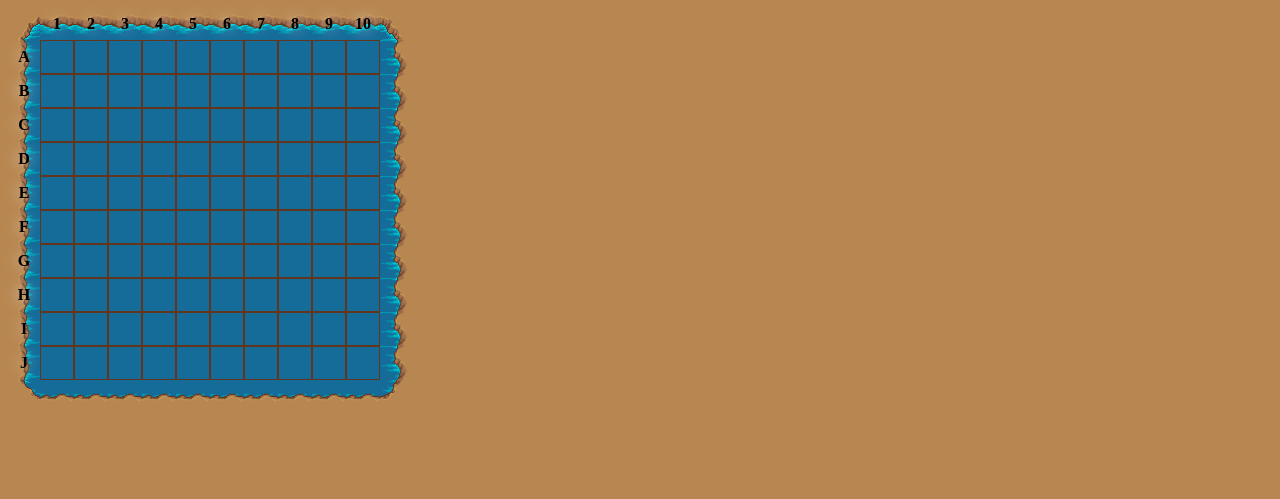
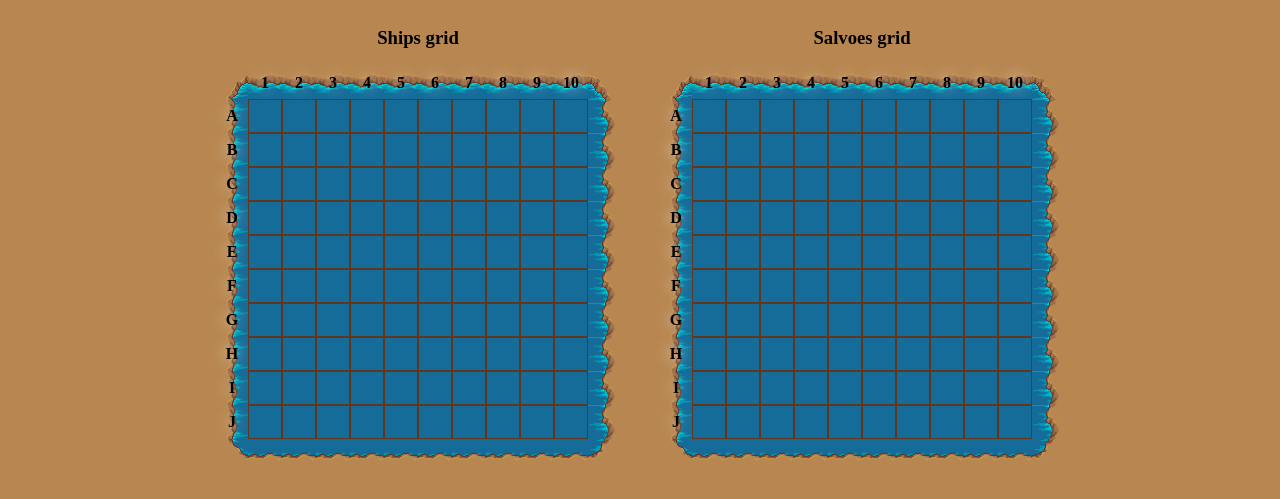
Before and after one commit to BrunoAOR/salvo, a Spring Boot app: page /web/game.html in a window 1280 px wide. Shown: the top 499 px of the page. Run offline with Spring Boot 4, Linux system fonts and the light colour scheme; some libraries are stand-ins or nearby versions.

Commit message:
Improved the front-end of the game.html view to show salvoes
Modified SalvoController to return salvoes information
Modified the html, css and js files to show the salvoes info

```diff
--- a/src/main/resources/static/web/game.html
+++ b/src/main/resources/static/web/game.html
@@ -12,8 +12,17 @@
 
 <body>
 
-<div id="app-header-outlet"></div>
-<div id="app-grid-outlet"></div>
+<div id="app-header-outlet" class="app-text-center"></div>
+<div class="app-flex">
+    <div class="app-grid-container">
+        <h3 class="app-text-center">Ships grid</h3>
+        <div id="app-ship-grid-outlet"></div>
+    </div>
+    <div class="app-grid-container">
+        <h3 class="app-text-center">Salvoes grid</h3>
+        <div id="app-salvo-grid-outlet"></div>
+    </div>
+</div>
 
 <script src="scripts/game.js"></script>
 </body>
--- a/src/main/resources/static/web/scripts/game.js
+++ b/src/main/resources/static/web/scripts/game.js
@@ -1,12 +1,16 @@
+var data;
 var $headerOutlet;
-var grid;
+var shipGrid;
+var salvoGrid;
 var uppercaseASCIIstart = 65;
 
 $(function () {
 	$headerOutlet = $('#app-header-outlet');
+	shipGrid = getNewGrid(10, 10, true);
+	salvoGrid = getNewGrid(10, 10, true);
 
-	grid = getNewGrid(10, 10, true);
-	$('#app-grid-outlet').html(grid);
+	$('#app-ship-grid-outlet').append(shipGrid);
+	$('#app-salvo-grid-outlet').html(salvoGrid);
 
 	var gamePlayerIndex = getUrlSearchObject().gp;
 
@@ -16,14 +20,19 @@
 	}
 });
 
-function onDataReady(data) {
-	console.log("Data retrieved:",data);
+function onDataReady(response) {
+	console.log("Data retrieved:",response);
+
+	data = response;
 
 	// Setup header
 	displayHeader(data.gamePlayers, getUrlSearchObject().gp);
 
 	// Setup ships
 	displayShips(data.ships);
+
+	// Setup salvos
+	displaySalvos(data.salvoes);
 }
 
 function onRequestFailed(status) {
@@ -50,9 +59,97 @@
 
 function placeShip(ship) {
 	for (var i = 0; i < ship.locations.length; ++i) {
-		var cell = getCellByName(grid, ship.locations[i]);
-		cell.textContent = "S";
+		var shipPiece = document.createElement('div');
+		shipPiece.classList.add('app-ship');
+
+		var targetCell = getCellByName(shipGrid, ship.locations[i]);
+		targetCell.appendChild(shipPiece);
 	}
+}
+
+function displaySalvos(salvoes) {
+	console.log("Displaying salvos with: ", salvoes);
+	var currentGpId = getUrlSearchObject().gp;
+	var enemyGpId;
+	for (var gpId in salvoes) {
+		if (gpId != currentGpId) {
+			enemyGpId = gpId;
+			break;
+		}
+	}
+
+	console.log("gpId: " + currentGpId);
+	console.log("enemyGpId: " + enemyGpId);
+
+	// Place own salvoes
+	placeOwnSalvoes(salvoes[currentGpId]);
+
+	// Place enemy hits
+	placeEnemySalvoes(salvoes[enemyGpId]);
+}
+
+function placeOwnSalvoes (salvoes) {
+	for (var key in salvoes) {
+		for (var i = 0; i < salvoes[key].length; ++i) {
+			placeOwnShot(salvoes[key][i], key);
+		}
+	}
+}
+
+function placeOwnShot(location, turn) {
+	var shot = document.createElement('div');
+	shot.classList.add('app-shot');
+	if (ownShotHit(location)) {
+		shot.classList.add('app-shot-hit');
+	} else {
+		shot.classList.add('app-shot-failed');
+	}
+	shot.textContent = turn;
+
+	var targetCell = getCellByName(salvoGrid, location);
+	targetCell.appendChild(shot);
+}
+
+function ownShotHit(location) {
+	return false;
+}
+
+function placeEnemySalvoes(salvoes) {
+	console.log("Placing enemy salvoes:", salvoes);
+	for (var key in salvoes) {
+		for (var i = 0; i < salvoes[key].length; ++i) {
+			placeEnemyShot(salvoes[key][i], key);
+		}
+	}
+}
+
+function placeEnemyShot(location, turn) {
+	var shot = document.createElement('div');
+	shot.classList.add('app-shot');
+	if (enemyShotHit(location)) {
+		shot.classList.add('app-shot-hit');
+	} else {
+		shot.classList.add('app-shot-failed');
+	}
+	shot.textContent = turn;
+
+	var targetCell = getCellByName(shipGrid, location)
+	targetCell.appendChild(shot);
+}
+
+function enemyShotHit(location) {
+	var locations = getAllShipLocations(data.ships);
+	return locations.includes(location);
+}
+
+function getAllShipLocations(ships) {
+	var locations = [];
+	for (var shipKey in ships) {
+		for (var locationKey in ships[shipKey].locations) {
+			locations.push(ships[shipKey].locations[locationKey]);
+		}
+	}
+	return locations;
 }
 
 function getJSON(url, successCallback, failCallback) {
--- a/src/main/resources/static/web/styles/game.css
+++ b/src/main/resources/static/web/styles/game.css
@@ -1,10 +1,38 @@
+:root {
+	--cell-size: 30px;
+	--url-terrain-TL: url("./assets/terrain/terrain_TL.png");
+	--url-terrain-TC: url("./assets/terrain/terrain_TC.png");
+	--url-terrain-TR: url("./assets/terrain/terrain_TR.png");
+	--url-terrain-CL: url("./assets/terrain/terrain_CL.png");
+	--url-terrain-CC: url("./assets/terrain/terrain_CC.png");
+	--url-terrain-CR: url("./assets/terrain/terrain_CR.png");
+	--url-terrain-BL: url("./assets/terrain/terrain_BL.png");
+	--url-terrain-BC: url("./assets/terrain/terrain_BC.png");
+	--url-terrain-BR: url("./assets/terrain/terrain_BR.png");
+}
+
 body {
 	background-color: #b88751;
 }
 
+.app-text-center {
+	text-align: center;
+}
+
+.app-flex {
+	display: flex;
+	justify-content: center;
+}
+
+.app-grid-container {
+	margin-left: 20px;
+	margin-right: 20px;
+}
+
 .app-grid-cell {
-	height: 30px;
-	width: 30px;
+	position: relative;
+	height: var(--cell-size);
+	width: var(--cell-size);
 	border: 1px solid #62351c;
 	vertical-align: middle;
 	text-align: center;
@@ -17,46 +45,77 @@
 	background-size: cover;
 }
 
+.app-shot {
+	font-size: 80%;
+	margin: 20%;
+
+	display: flex;
+	justify-content: center;
+	align-items: center;
+
+  position: absolute;
+	top: 0;
+	right: 0;
+	bottom: 0;
+	left: 0;
+	border-radius: var(--cell-size);
+}
+
+.app-shot-hit {
+	background-color: rgba(255, 0, 0, 0.75);
+}
+
+.app-shot-failed {
+	background-color: rgba(0, 0, 0, 0.5);
+}
+
+.app-ship {
+	margin: 10%;
+
+	position: absolute;
+	top: 0;
+	right: 0;
+	bottom: 0;
+	left: 0;
+	background-color: goldenrod;
+}
+
 .app-grid-frame {
 	border: 0;
 }
 
-.app-boat {
-	background-color: aqua;
-}
-
 .app-grid-terrain-TL {
-	background-image: url("../assets/terrain/terrain_TL.png");
+	background-image: var(--url-terrain-TL);
 }
 
 .app-grid-terrain-TC {
-	background-image: url("../assets/terrain/terrain_TC.png");
+	background-image: var(--url-terrain-TC);
 }
 
 .app-grid-terrain-TR {
-	background-image: url("../assets/terrain/terrain_TR.png");
+	background-image: var(--url-terrain-TR);
 }
 
 .app-grid-terrain-CL {
-	background-image: url("../assets/terrain/terrain_CL.png");
+	background-image: var(--url-terrain-CL);
 }
 
 .app-grid-terrain-CC {
-	background-image: url("../assets/terrain/terrain_CC.png");
+	background-image: var(--url-terrain-CC);
 }
 
 .app-grid-terrain-CR {
-	background-image: url("../assets/terrain/terrain_CR.png");
+	background-image: var(--url-terrain-CR);
 }
 
 .app-grid-terrain-BL {
-	background-image: url("../assets/terrain/terrain_BL.png");
+	background-image: var(--url-terrain-BL);
 }
 
 .app-grid-terrain-BC {
-	background-image: url("../assets/terrain/terrain_BC.png");
+	background-image: var(--url-terrain-BC);
 }
 
 .app-grid-terrain-BR {
-	background-image: url("../assets/terrain/terrain_BR.png");
+	background-image: var(--url-terrain-BR);
 }
```
Also changed, not shown: src/main/java/com/AGI/salvo/SalvoController.java (+20 -0 lines).
